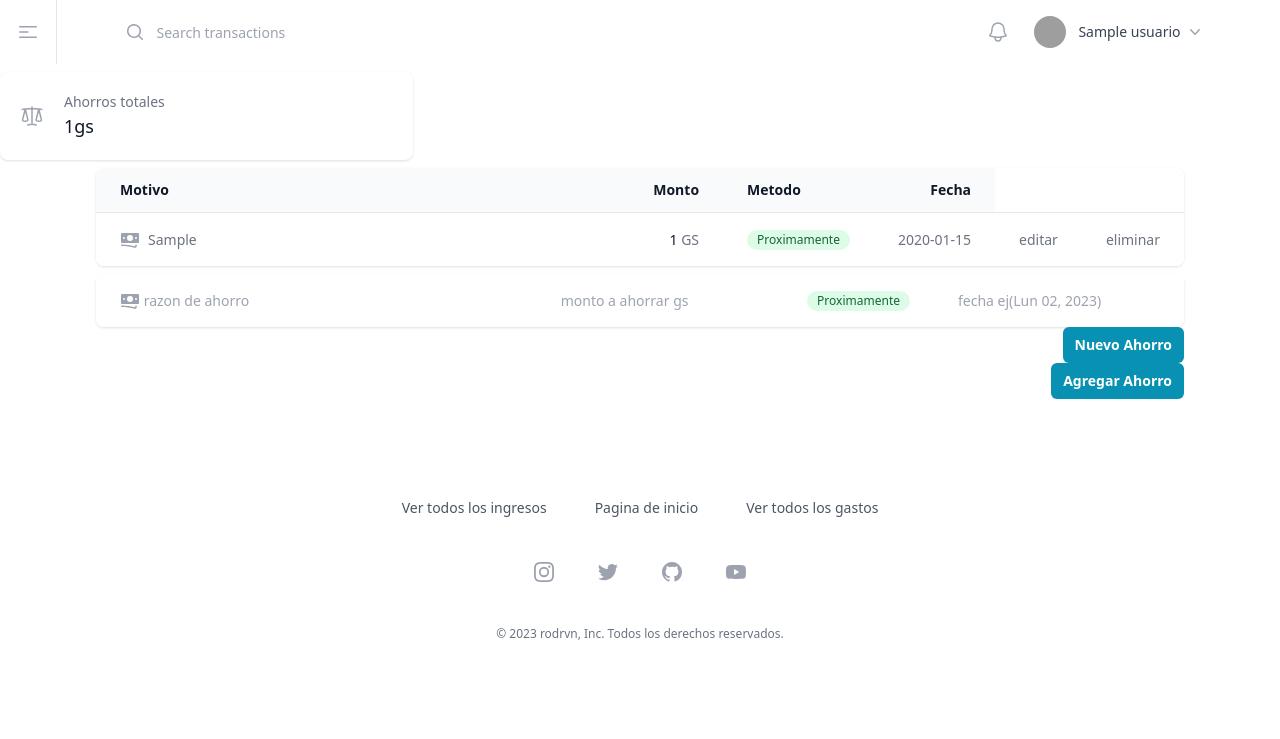
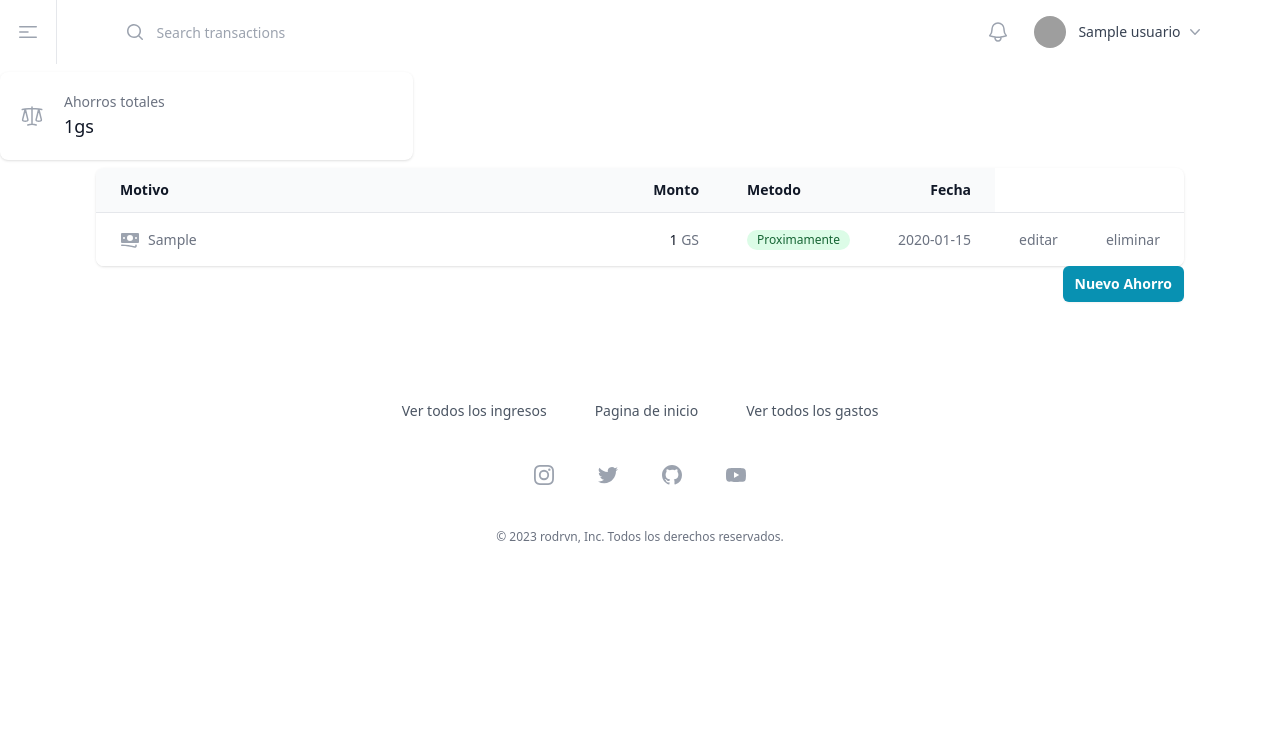
Before and after one commit to rodrvn/gestor-de-dinero-web, a Flask app: page /tracker/ahorros/1 in a window 1280 px wide. Shown: the top 739 px of the page. Run offline with Flask 3, Linux system fonts and the light colour scheme; tables that the repository leaves empty hold one stand-in row (values such as "Sample post"); some libraries are stand-ins or nearby versions; grey boxes are pictures that could not be loaded.

Commit message:
botones ahorro added

```diff
--- a/static/btn.js
+++ b/static/btn.js
@@ -38,3 +38,18 @@ function add_ingreso(){
     }
 
 }
+
+// para el boton de agregar nuevo ahorro
+function add_ahorro(){
+    var addAhorro = document.getElementById("addAhorro");
+    var closeAhorro = document.getElementById("closeAhorro");
+
+    if(addAhorro.classList.contains("hidden")){
+        addAhorro.classList.remove("hidden")
+        closeAhorro.classList.add("hidden")
+    } else {
+        addAhorro.classList.add("hidden")
+        closeAhorro.classList.remove("hidden")
+    }
+
+}
--- a/templates/all_ahorros.html
+++ b/templates/all_ahorros.html
@@ -103,7 +103,7 @@
             <form action="{{ url_for('agregar_ahorro', id_usuario=usuario.id_usuario) }}", method="POST">
 
               <div class="mx-auto max-w-6xl px-4 sm:px-6 lg:px-8">
-                <div class="mt-2 flex flex-col">
+                <div id="addAhorro" class="hidden mt-2 flex flex-col">
                   <div class="min-w-full overflow-hidden overflow-x-auto align-middle shadow sm:rounded-lg">
 
                     <table class="min-w-full divide-y divide-gray-200">
@@ -142,16 +142,20 @@
 
                     </table>
                   </div>
-                </div>
+                  <!-- Botones -->
 
-                <!-- Botones -->
-                <div class="flex justify-end mt-6 flex space-x-3 md:mt-0 md:ml-4">
-                  <button type="#" class="inline-flex items-center rounded-md bg-cyan-600 px-3 py-2 text-sm font-semibold text-white shadow-sm hover:bg-cyan-500 focus-visible:outline focus-visible:outline-2 focus-visible:outline-offset-2 focus-visible:outline-cyan-600">Nuevo Ahorro</button>
+                  <div class="flex justify-end mt-6 flex space-x-3 md:mt-0 md:ml-4">
+                    <button type="submit" class="inline-flex items-center rounded-md bg-cyan-600 px-3 py-2 text-sm font-semibold text-white shadow-sm hover:bg-cyan-500 focus-visible:outline focus-visible:outline-2 focus-visible:outline-offset-2 focus-visible:outline-cyan-600">Agregar Ahorro</button>
+                    <button type="button" onclick="add_ahorro()" class="inline-flex items-center rounded-md bg-cyan-600 px-3 py-2 text-sm font-semibold text-white shadow-sm hover:bg-cyan-500 focus-visible:outline focus-visible:outline-2 focus-visible:outline-offset-2 focus-visible:outline-cyan-600">Cancelar</button>
+
+                  </div>
                 </div>
 
                 <div class="flex justify-end mt-6 flex space-x-3 md:mt-0 md:ml-4">
-                  <button type="buttom" class="inline-flex items-center rounded-md bg-cyan-600 px-3 py-2 text-sm font-semibold text-white shadow-sm hover:bg-cyan-500 focus-visible:outline focus-visible:outline-2 focus-visible:outline-offset-2 focus-visible:outline-cyan-600">Agregar Ahorro</button>
+                  <button  type="button" id="closeAhorro" onclick="add_ahorro()" class="inline-flex items-center rounded-md bg-cyan-600 px-3 py-2 text-sm font-semibold text-white shadow-sm hover:bg-cyan-500 focus-visible:outline focus-visible:outline-2 focus-visible:outline-offset-2 focus-visible:outline-cyan-600">Nuevo Ahorro</button>
                 </div>
+
+
 
               </div>
             </form>
```
